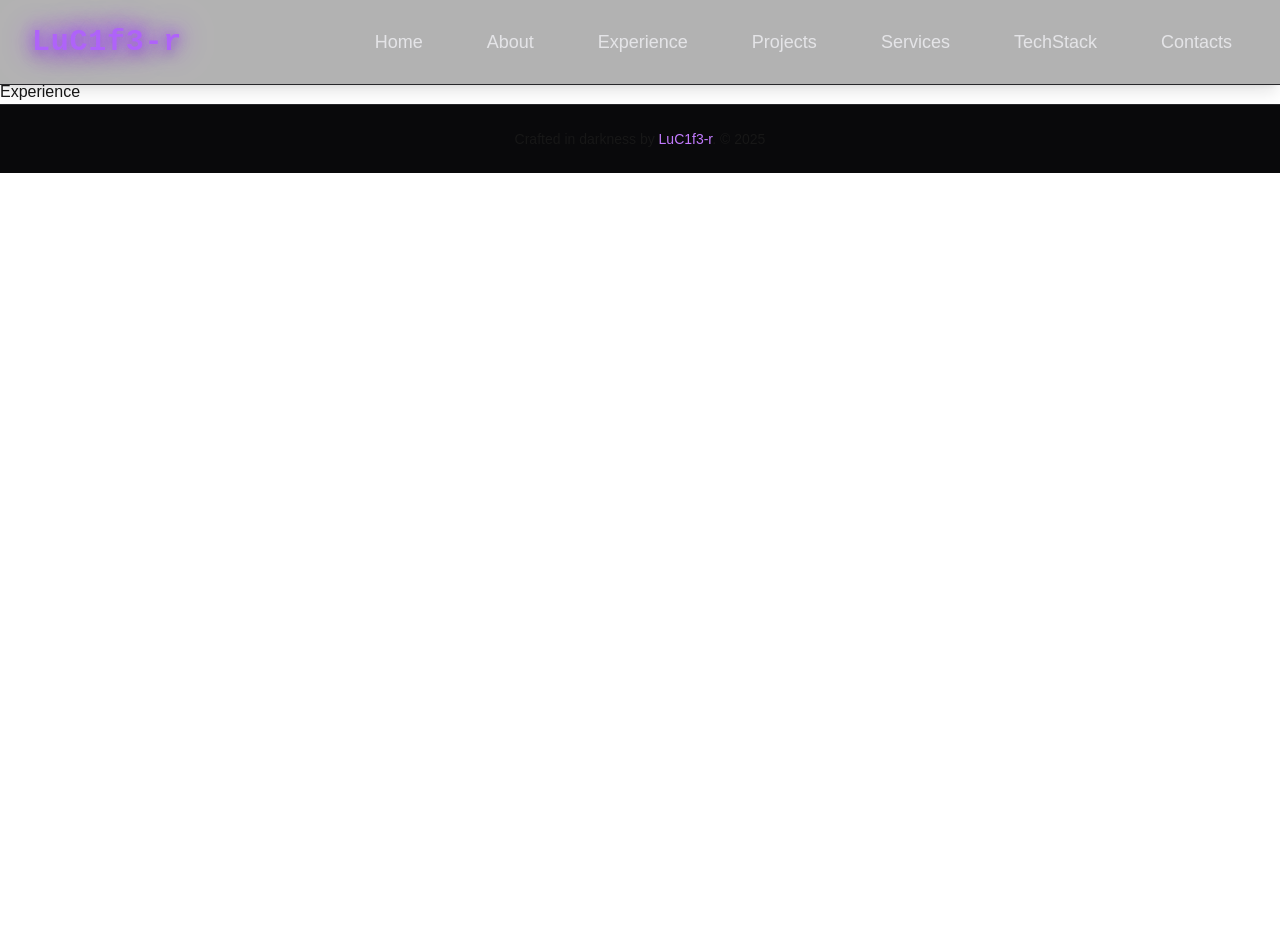
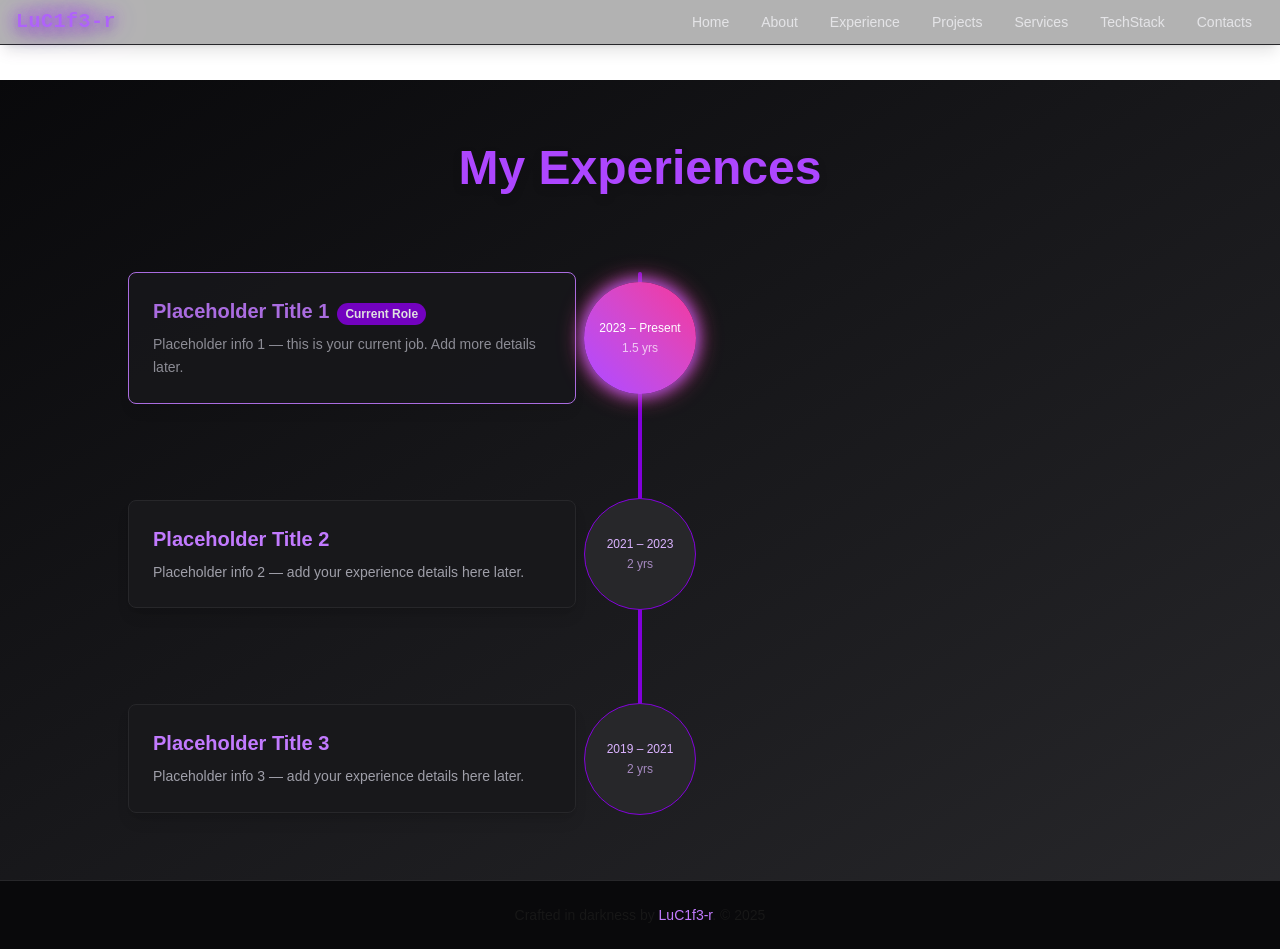
Before and after one commit to LuC1f3-r/portfolio, a Next.js app: page /experience in a window 1280 px wide. Before the commit the page ends 800 px from the top, so only its background shows below. Built offline with nearby package versions, Linux system fonts and the light colour scheme.

Commit message:
added new code

```diff
--- a/app/components/Navbar.tsx
+++ b/app/components/Navbar.tsx
@@ -1,32 +1,43 @@
 "use client";
+
 import Link from "next/link";
+import { useState } from "react";
+import { FaBars, FaTimes, FaTwitter, FaLinkedin, FaGithub } from "react-icons/fa";
 
 const navItems = [
-  { label: "Home", href: "/about" },
+  { label: "Home", href: "/" },
   { label: "About", href: "/about" },
-  { label: "Experience", href: "/about" },
+  { label: "Experience", href: "/experience" },
   { label: "Projects", href: "/projects" },
-  { label: "Services", href: "/about" },
+  { label: "Services", href: "/services" },
   { label: "TechStack", href: "/techstack" },
   { label: "Contacts", href: "/contacts" },
 ];
 
+const socialLinks = [
+  { icon: <FaTwitter />, href: "https://twitter.com/", label: "Twitter" },
+  { icon: <FaLinkedin />, href: "https://linkedin.com/", label: "LinkedIn" },
+  { icon: <FaGithub />, href: "https://github.com/", label: "GitHub" },
+];
+
 export default function Navbar() {
+  const [menuOpen, setMenuOpen] = useState(false);
+
   return (
     <header className="fixed top-0 left-0 w-full z-50 bg-black/30 backdrop-blur-lg border-b border-zinc-800 shadow-lg">
-      <nav className="max-w-7xl mx-auto px-8 py-6 flex justify-between items-center text-zinc-200">
+      <nav className="max-w-7xl mx-auto px-4 py-2 flex justify-between items-center text-zinc-200">
         <h1
-          className="text-purple-400 text-3xl font-extrabold tracking-wide animate-breathing-glow drop-shadow-lg"
+          className="text-purple-400 text-xl font-extrabold tracking-wide animate-breathing-glow drop-shadow-lg"
           style={{ fontFamily: "Fira Mono, monospace" }}
         >
           LuC1f3-r
         </h1>
-        <ul className="flex gap-8 text-base sm:text-lg">
+        <ul className="hidden md:flex gap-2 text-xs sm:text-sm">
           {navItems.map((item, idx) => (
             <li key={idx}>
               <Link
                 href={item.href}
-                className="relative px-4 py-2 rounded-md transition-all duration-200
+                className="relative px-3 py-1 rounded-md transition-all duration-200
                           hover:bg-purple-900/30 hover:text-purple-400
                           active:scale-95 active:bg-purple-800/60
                           focus:outline-none focus:ring-2 focus:ring-purple-500
@@ -40,6 +51,58 @@ export default function Navbar() {
             </li>
           ))}
         </ul>
+        {/* Menu Button */}
+        <button
+          className="md:hidden p-2 rounded focus:outline-none focus:ring-2 focus:ring-purple-500"
+          onClick={() => setMenuOpen((v) => !v)}
+          aria-label="Open menu"
+        >
+          {menuOpen ? <FaTimes size={22} /> : <FaBars size={22} />}
+        </button>
+        {/* Mobile Menu */}
+        {menuOpen && (
+          <div className="fixed inset-0 bg-black/70 z-50 flex flex-col items-end">
+            <div className="w-2/3 max-w-xs bg-zinc-900 h-full p-6 flex flex-col gap-6 shadow-lg">
+              <button
+                className="self-end mb-4 p-2 rounded focus:outline-none focus:ring-2 focus:ring-purple-500"
+                onClick={() => setMenuOpen(false)}
+                aria-label="Close menu"
+              >
+                <FaTimes size={22} />
+              </button>
+              <ul className="flex flex-col gap-4 text-base">
+                {navItems.map((item, idx) => (
+                  <li key={idx}>
+                    <Link
+                      href={item.href}
+                      className="block px-3 py-2 rounded-md transition-all duration-200
+                                hover:bg-purple-900/30 hover:text-purple-400
+                                active:scale-95 active:bg-purple-800/60
+                                focus:outline-none focus:ring-2 focus:ring-purple-500"
+                      onClick={() => setMenuOpen(false)}
+                    >
+                      {item.label}
+                    </Link>
+                  </li>
+                ))}
+              </ul>
+              <div className="flex gap-4 mt-auto">
+                {socialLinks.map((item, idx) => (
+                  <a
+                    key={idx}
+                    href={item.href}
+                    target="_blank"
+                    rel="noopener noreferrer"
+                    className="text-zinc-200 hover:text-purple-400 text-2xl transition"
+                    aria-label={item.label}
+                  >
+                    {item.icon}
+                  </a>
+                ))}
+              </div>
+            </div>
+          </div>
+        )}
       </nav>
       <style jsx global>{`
         @keyframes breathing-glow {
--- a/app/experience/page.tsx
+++ b/app/experience/page.tsx
@@ -1,11 +1,115 @@
+'use client'
+
+import { useEffect, useState } from "react";
+
 export default function Experience() {
-    return (
-        <main>
-            <div>
-                <h1>
-                    Experience
-                </h1>
-            </div>
-        </main>
-    )
+  const [currentYear, setCurrentYear] = useState<number>(new Date().getFullYear());
+
+  useEffect(() => {
+    setCurrentYear(new Date().getFullYear());
+  }, []);
+
+  const experiences = [
+    {
+      id: 1,
+      title: "Placeholder Title 1",
+      info: "Placeholder info 1 — this is your current job. Add more details later.",
+      startYear: 2023,
+      duration: "1.5 yrs",
+      isCurrent: true,
+    },
+    {
+      id: 2,
+      title: "Placeholder Title 2",
+      info: "Placeholder info 2 — add your experience details here later.",
+      startYear: 2021,
+      duration: "2 yrs",
+      isCurrent: false,
+    },
+    {
+      id: 3,
+      title: "Placeholder Title 3",
+      info: "Placeholder info 3 — add your experience details here later.",
+      startYear: 2019,
+      duration: "2 yrs",
+      isCurrent: false,
+    },
+  ];
+
+  return (
+    <main className="w-screen min-h-screen pt-16 px-8 bg-gradient-to-br from-zinc-950 via-zinc-900 to-zinc-800 text-zinc-100 flex flex-col items-center">
+
+      <h1 className="text-4xl sm:text-5xl font-extrabold text-purple-500 drop-shadow-lg mb-20">
+        My Experiences
+      </h1>
+
+      <div className="relative max-w-5xl w-full">
+        {/* Vertical center line */}
+        <div className="absolute top-0 left-1/2 transform -translate-x-1/2 w-1 bg-purple-700 h-full rounded" />
+
+        {/* Timeline items */}
+        <div className="flex flex-col space-y-24">
+          {experiences.map((exp) => {
+            const isLeft = exp.id % 2 !== 0;
+
+            return (
+              <div
+                key={exp.id}
+                className={`relative flex justify-${isLeft ? "start" : "end"} w-full`}
+              >
+                {/* Experience Card */}
+                <div
+                  className={`bg-zinc-900 rounded-lg p-6 shadow-lg w-full max-w-md z-10 border ${
+                    exp.isCurrent
+                      ? "border-purple-400 animate-pulse-slow"
+                      : "border-zinc-800"
+                  }`}
+                >
+                  <h2 className="text-xl font-semibold text-purple-400 mb-2">
+                    {exp.title}
+                    {exp.isCurrent && (
+                      <span className="ml-2 px-2 py-1 text-xs bg-purple-700 rounded-full text-white">
+                        Current Role
+                      </span>
+                    )}
+                  </h2>
+                  <p className="text-zinc-400 text-sm leading-relaxed">
+                    {exp.info}
+                  </p>
+                </div>
+
+                {/* Year Circle */}
+                <div className="absolute top-1/2 left-1/2 transform -translate-x-1/2 -translate-y-1/2 z-20">
+                  <div
+                    className={`flex flex-col items-center justify-center w-28 h-28 rounded-full text-xs text-center font-mono ${
+                      exp.isCurrent
+                        ? "bg-gradient-to-tr from-purple-500 to-pink-500 text-white shadow-xl animate-glow"
+                        : "bg-zinc-800 border border-purple-700 text-purple-300"
+                    }`}
+                  >
+                    <div>{exp.startYear} – {exp.isCurrent ? "Present" : exp.startYear + parseInt(exp.duration)}</div>
+                    <div className="mt-1 text-xs opacity-70">{exp.duration}</div>
+                  </div>
+                </div>
+              </div>
+            );
+          })}
+        </div>
+      </div>
+
+      {/* Custom Animations */}
+      <style>{`
+        @keyframes glow {
+          0%, 100% { box-shadow: 0 0 10px #a855f7, 0 0 20px #ec4899; }
+          50% { box-shadow: 0 0 25px #a855f7, 0 0 35px #ec4899; }
+        }
+        .animate-glow {
+          animation: glow 2.5s ease-in-out infinite;
+        }
+        .animate-pulse-slow {
+          animation: pulse 3s cubic-bezier(0.4, 0, 0.6, 1) infinite;
+        }
+      `}</style>
+    </main>
+  );
 }
--- a/app/services/page.tsx
+++ b/app/services/page.tsx
@@ -1,37 +1,63 @@
 "use client";
-import React from "react";
+import { Code, Server, MonitorSmartphone, Activity, Lock, Wand2 } from "lucide-react";
 
 export default function Services() {
+  const services = [
+    {
+      title: "Backend Engineering",
+      icon: <Server size={28} className="text-purple-400" />,
+      description: "I build scalable, high-performance APIs and systems using Node.js, Flask, PostgreSQL, Redis, and more.",
+    },
+    {
+      title: "Frontend Development",
+      icon: <MonitorSmartphone size={28} className="text-purple-400" />,
+      description: "React, Next.js, Tailwind — I craft responsive UI components and performant frontend systems.",
+    },
+    {
+      title: "DevOps & Deployment",
+      icon: <Activity size={28} className="text-purple-400" />,
+      description: "CI/CD pipelines, Docker, GitHub Actions, Linux — I ship production-ready systems with zero-downtime deployments.",
+    },
+    {
+      title: "Cybersecurity",
+      icon: <Lock size={28} className="text-purple-400" />,
+      description: "Hardened backends, secure architecture, and good opsec practices — security baked into every layer.",
+    },
+    {
+      title: "Automation & Scripting",
+      icon: <Wand2 size={28} className="text-purple-400" />,
+      description: "Custom bots, automation tools, data pipelines — I automate the boring to focus on scale.",
+    },
+    {
+      title: "System Design",
+      icon: <Code size={28} className="text-purple-400" />,
+      description: "I design fault-tolerant, modular systems optimized for uptime, scalability, and observability.",
+    },
+  ];
+
   return (
     <main className="min-h-screen w-full bg-gradient-to-br from-black via-zinc-900 to-purple-950 flex items-center justify-center">
-      {/* Services/Skills Section */}
-      <section className="py-20 bg-zinc-900 px-4">
+      <section className="py-20 w-full px-4">
         <div className="max-w-6xl mx-auto">
-          <h2 className="text-3xl font-bold text-white text-center mb-10">
+          <h2 className="text-4xl font-extrabold text-purple-500 text-center mb-16 drop-shadow-lg">
             What I Do
           </h2>
-          <div className="grid sm:grid-cols-2 md:grid-cols-3 gap-6">
-            {/* Add skill cards here */}
-            <div className="bg-zinc-800 p-6 rounded-xl border border-zinc-700 hover:border-purple-500 transition shadow-lg">
-              <h3 className="text-xl font-semibold text-purple-400 mb-2">
-                Backend Engineering
-              </h3>
-              <p className="text-zinc-400">
-                Node.js, Flask, Python, PostgreSQL, MongoDB
-              </p>
-            </div>
-            <div className="bg-zinc-800 p-6 rounded-xl border border-zinc-700 hover:border-purple-500 transition shadow-lg">
-              <h3 className="text-xl font-semibold text-purple-400 mb-2">
-                DevOps
-              </h3>
-              <p className="text-zinc-400">Docker, Linux, GitHub Actions</p>
-            </div>
-            <div className="bg-zinc-800 p-6 rounded-xl border border-zinc-700 hover:border-purple-500 transition shadow-lg">
-              <h3 className="text-xl font-semibold text-purple-400 mb-2">
-                Frontend (for Fun)
-              </h3>
-              <p className="text-zinc-400">React, Next.js, Tailwind</p>
-            </div>
+
+          <div className="grid sm:grid-cols-2 md:grid-cols-3 gap-8">
+            {services.map((service, index) => (
+              <div
+                key={index}
+                className="bg-zinc-900 border border-zinc-800 hover:border-purple-500 rounded-2xl p-6 shadow-lg hover:shadow-purple-800/20 transition-all duration-300 group"
+              >
+                <div className="mb-4">{service.icon}</div>
+                <h3 className="text-lg font-bold text-white mb-2 group-hover:text-purple-400 transition">
+                  {service.title}
+                </h3>
+                <p className="text-sm text-zinc-400 leading-relaxed">
+                  {service.description}
+                </p>
+              </div>
+            ))}
           </div>
         </div>
       </section>
```
Also changed, not shown: app/components/Hero.tsx (+14 -2 lines), app/contacts/page.tsx (+54 -59 lines), app/techstack/page.tsx (+22 -15 lines). Lines whose indentation alone changed are shown as unchanged.
